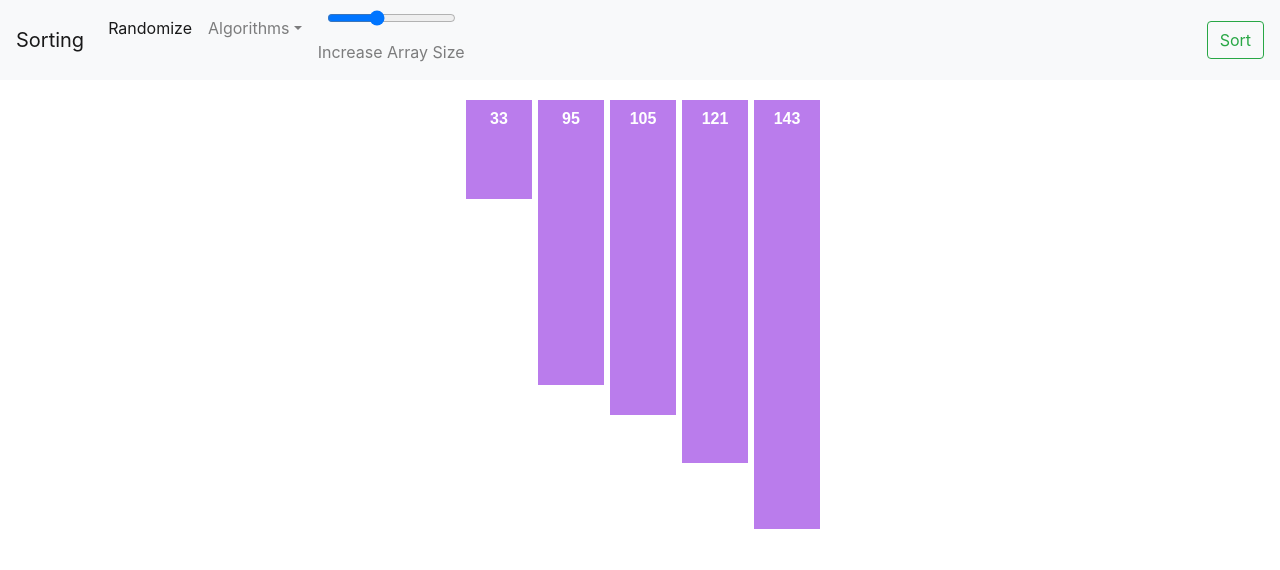
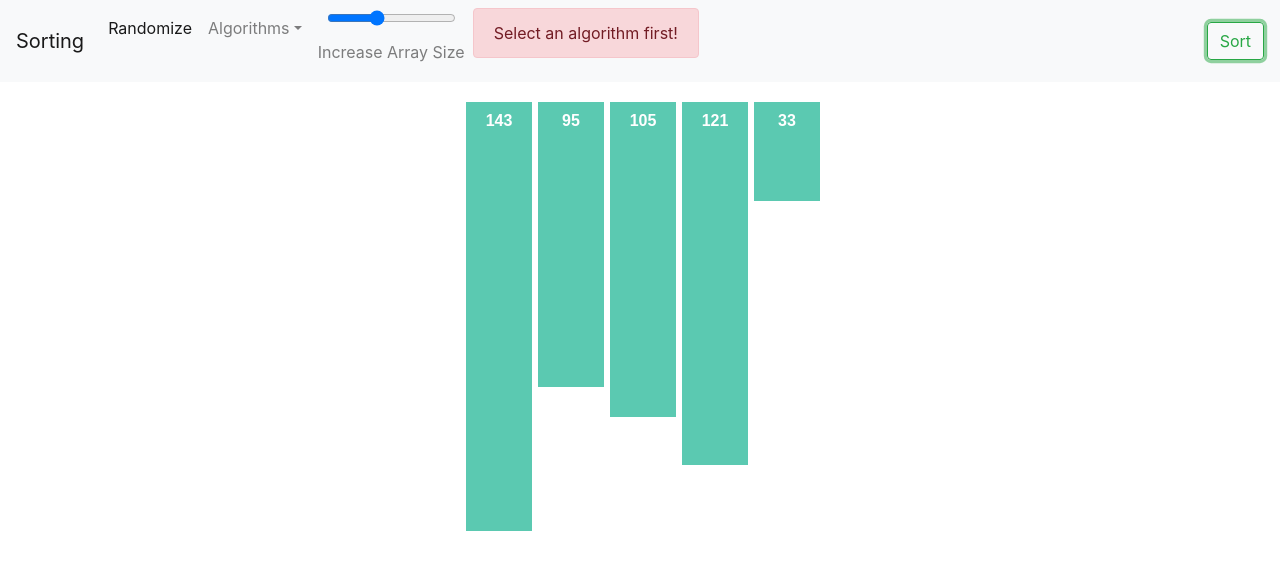
Before and after one commit to arnabuchiha/Algorithm-Visualizer, a React (Create React App) app: page /sorting in a window 1280 px wide. Both pictures are taken after a click on the button "Sort". Shown: the top 570 px of the page. Built offline with nearby package versions, Linux system fonts and the light colour scheme.

Commit message:
Options and alert added

```diff
--- a/src/Sorting.js
+++ b/src/Sorting.js
@@ -11,14 +11,17 @@ class Sorting extends Component{
                 i:null,
                 j:null
             },
-            sorted:false
+            sorted:[]
         }
-        this.sorted=false
     }
     changeArray=(e)=>{
         this.setState({
             arr:Array.from({length: e.target.value}, () => Math.floor(Math.random() * ((window.screen.height/4)-30+1))+30),
-            length:e.target.value
+            length:e.target.value,
+            sorted:[],
+            compare:{
+
+            }
         })
     }
     componentDidMount(){
@@ -27,16 +30,40 @@ class Sorting extends Component{
     randomize=()=>{
         this.setState({
             arr:Array.from({length: this.state.length}, () => Math.floor(Math.random() * ((window.screen.height/4)-30+1))+30),
-            sorted:false
+            sorted:[]
         })
     }
-    selectionSort=(e)=>{
-        e.preventDefault()
+    sleep=(milliseconds)=> {
+        var start = new Date().getTime();
+        for (var i = 0; i < 1e7; i++) {
+          if ((new Date().getTime() - start) > milliseconds){
+            break;
+          }
+        }
+      }
+    sortFunc=(e)=>{
+        e.preventDefault();
+        document.getElementById('error').style="display:none";
+        if(this.state.method=="Algorithms"){
+            document.getElementById('error').style="display:block";
+        }
+        else{
+            if(this.state.method=="Selection Sort")
+                this.selectionSort();
+            else if(this.state.method=="Insertion Sort")
+                this.insertionSort();
+        }
+    }
+    insertionSort=()=>{
+
+    }
+    selectionSort=()=>{
         let arr=this.state.arr;
-        var sorted=false;
+        this.sorted=false;
         for(let i=0;i<arr.length;i++){
             let max=i;
             setTimeout(()=>{
+
                 for(let j=i+1;j<=arr.length;j++){
                     this.setState({
                         compare:{
@@ -44,19 +71,32 @@ class Sorting extends Component{
                             j:max
                         }
                     })
+                    console.log(this.state.compare)
                     if(arr[j]<arr[max]){
                         max=j;
                     }
-
                     this.setState({
                         arr:arr
                     })
+
+                    if(j==arr.length){
+
+                    }
                 }
-                [arr[i],arr[max]]=[arr[max],arr[i]]
 
-            },200*i);
+                [arr[i],arr[max]]=[arr[max],arr[i]];
+
+                this.setState({
+                    sorted:[...this.state.sorted,i]
+                })
+
+
+            },1000*i);
+
         };
-        this.sorted=true;
+
+
+
     }
     render(){
         return(
@@ -87,20 +127,21 @@ class Sorting extends Component{
                         <input onChange={this.changeArray} type="range" min="2" max={Math.floor(window.screen.width/80)} defaultValue={Math.floor(window.screen.width/80)/2} id="changeSize" style={{background: "white",cursor: "pointer"}}/>
                         <a class="nav-link">Increase Array Size</a>
                         </li>
+                        <div id="error" class="alert alert-danger" style={{marginLeft:"10px",display:"none"}} role="alert">
+                            Select an algorithm first!
+                        </div>
                         </ul>
                         <form class="form-inline my-2 my-lg-0">
-                        <button class="btn btn-outline-success my-2 my-sm-0" type="submit" onClick={this.selectionSort}>Sort</button>
+                        <button class="btn btn-outline-success my-2 my-sm-0" type="submit" onClick={this.sortFunc}>Sort</button>
                         </form>
                     </div>
                     </nav>
               <div style={{margin:"20px"}}>
-                    {this.sorted?
+                    {
                     (this.state.arr.map((element,index) =>
-                        <div className="bar" style={{height:element*3,width:"66px",marginLeft:"6px",backgroundColor:"rgba(169, 92, 232, 0.8)"}}>{element}</div>
-
-                    )):
-                    (this.state.arr.map((element,index) =>
-                        this.state.compare.i===index||this.state.compare.j===index?
+                        index in this.state.sorted&&this.state.compare.i!=index&&this.state.compare.j!=index?
+                        <div className="bar" style={{height:element*3,width:"66px",marginLeft:"6px",backgroundColor:"#b979ec"}}>{element}</div>:
+                        this.state.compare.i==index||this.state.compare.j==index?
                         <div className="bar" style={{height:element*3,width:"66px",marginLeft:"6px",backgroundColor:"#57a846"}}>{element}</div>
                         :
                         <div className="bar" style={{height:element*3,width:"66px",marginLeft:"6px",backgroundColor:"#5bc9b1"}}>{element}</div>
```
